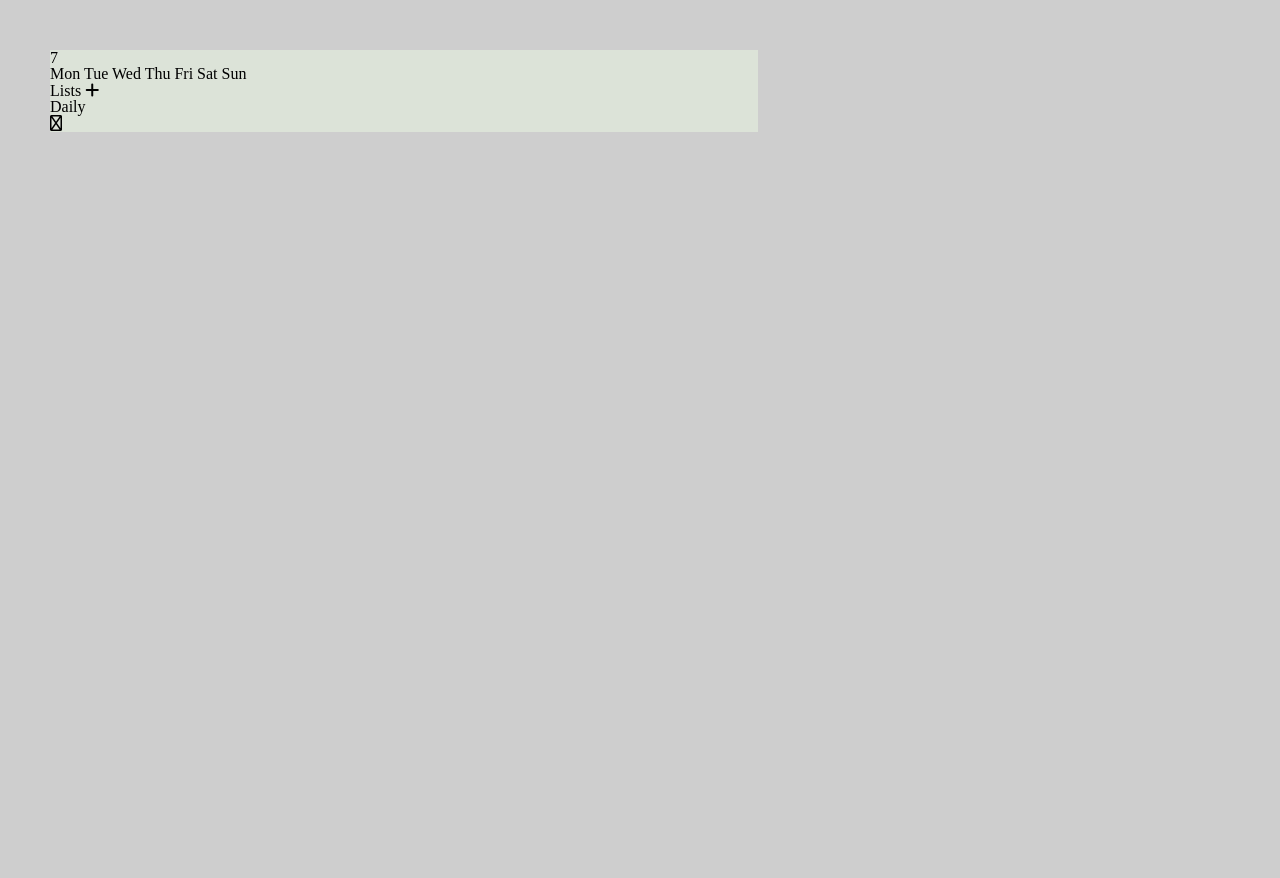
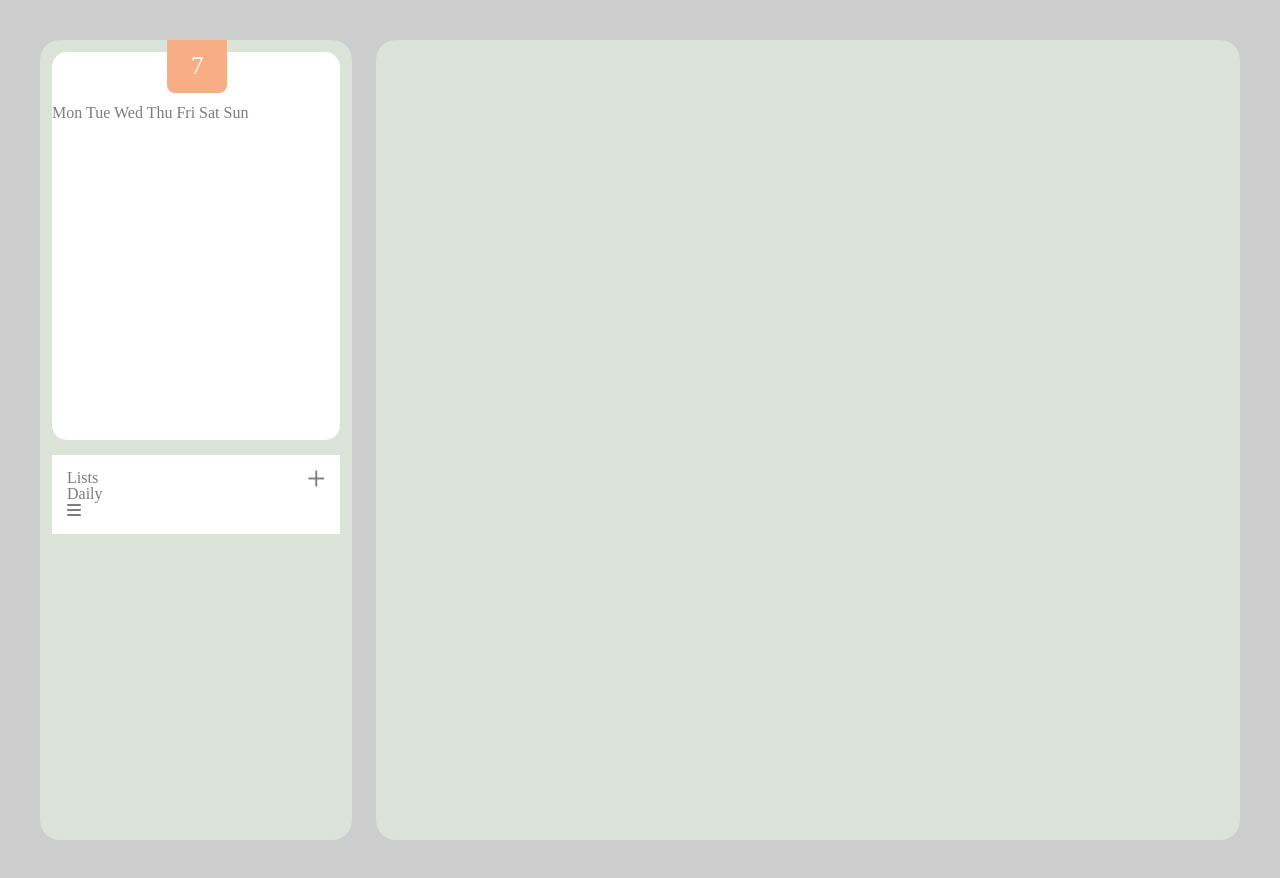
Before and after one commit to jiwoo84/Gail-developer_diary, a plain HTML site: page index.html in a window 1280 px wide. Before the commit the page ends 800 px from the top, so only its background shows below. Drawn offline with Linux system fonts and the light colour scheme.

Commit message:
calendar, list 형태 만들기

```diff
--- a/index.html
+++ b/index.html
@@ -11,11 +11,9 @@
 </head>
 <body>
     <div class="container">
-        <div class="left-box">
+        <div class="main left-box">
             <div class="calendar">
-                <header class="calendar-header">
-                    <h2 class="calendar-header__month">7</h2>
-                </header>
+                <header class="calendar-header">7</header>
                 <div class="calendar-week">
                     <span>Mon</span>
                     <span>Tue</span>
@@ -31,22 +29,19 @@
             <div class="lists-box">
                 <header class="lists-header">
                     <span class="lists-header__title">Lists</span>
-                    <i class="fas fa-plus"></i>
+                    <i class="far fa-plus fa-lg"></i>
                 </header>
                 <div class="lists__list">
                     <div class="lists__list__checkbox"></div>
                     <div class="lists__list__name">Daily</div>
-                    <i class="far fa-bars"></i>
+                    <i class="fa-solid fa-bars"></i>
                 </div>
             </div>
         </div>
 
-        <div class="right-box"></div>
+        <div class="main right-box"></div>
     </div>
 
-    <script
-      src="https://kit.fontawesome.com/6478f529f2.js"
-      crossorigin="anonymous"
-    ></script>
+    <script src="https://kit.fontawesome.com/a4d0c7f118.js" crossorigin="anonymous"></script>
 </body>
 </html>
--- a/style.css
+++ b/style.css
@@ -1,19 +1,59 @@
 body {
     background-color: #CECECE;
+    color: #7E7C7C;
 }
 
 .container {
-    margin: 50px;
+    margin: 40px;
     display: flex;
-    background-color: #CECECE;
+    height: 100vh;
+}
+
+.main {
+    background-color: #DCE3D8;
+    border-radius: 20px;
 }
 
 .left-box {
-    background-color: #DCE3D8;
-    width: 30%;
+    width: 25%;
+    padding: 12px;
 }
 
 .right-box {
-    background-color: #DCE3D8;
-    width: 30%;
+    width: 75%;
+    margin-left: 2%;
 }
+
+.calendar {
+    background-color: white;
+    border-radius: 15px;
+    margin-bottom: 15px;
+    height: 50%;
+}
+
+.calendar-header {
+    background-color: #F8AE84;
+    position: relative;
+    width: 60px;
+    height: 40px;
+    bottom: 12px;
+    left: 40%;
+    padding-top: 13px;
+    border-radius: 0 0 8px 8px;
+    color: white;
+    font-size: 25px;
+    text-align: center;
+}
+
+
+.lists-box {
+    background-color: white;
+    padding: 15px;
+    border-radius:
+}
+
+.lists-header {
+    display: flex;
+    justify-content: space-between;
+    align-items: center;
+}
```
